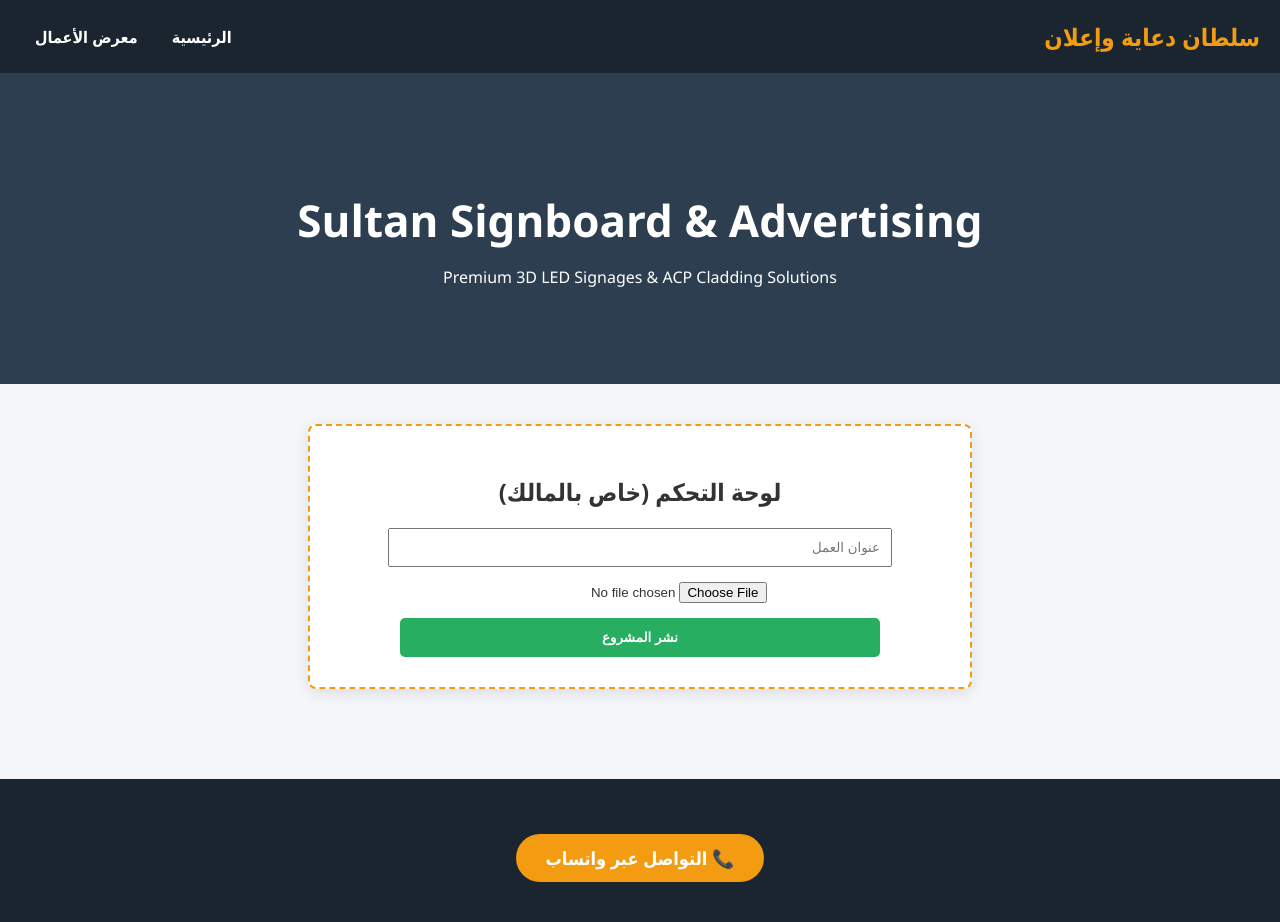
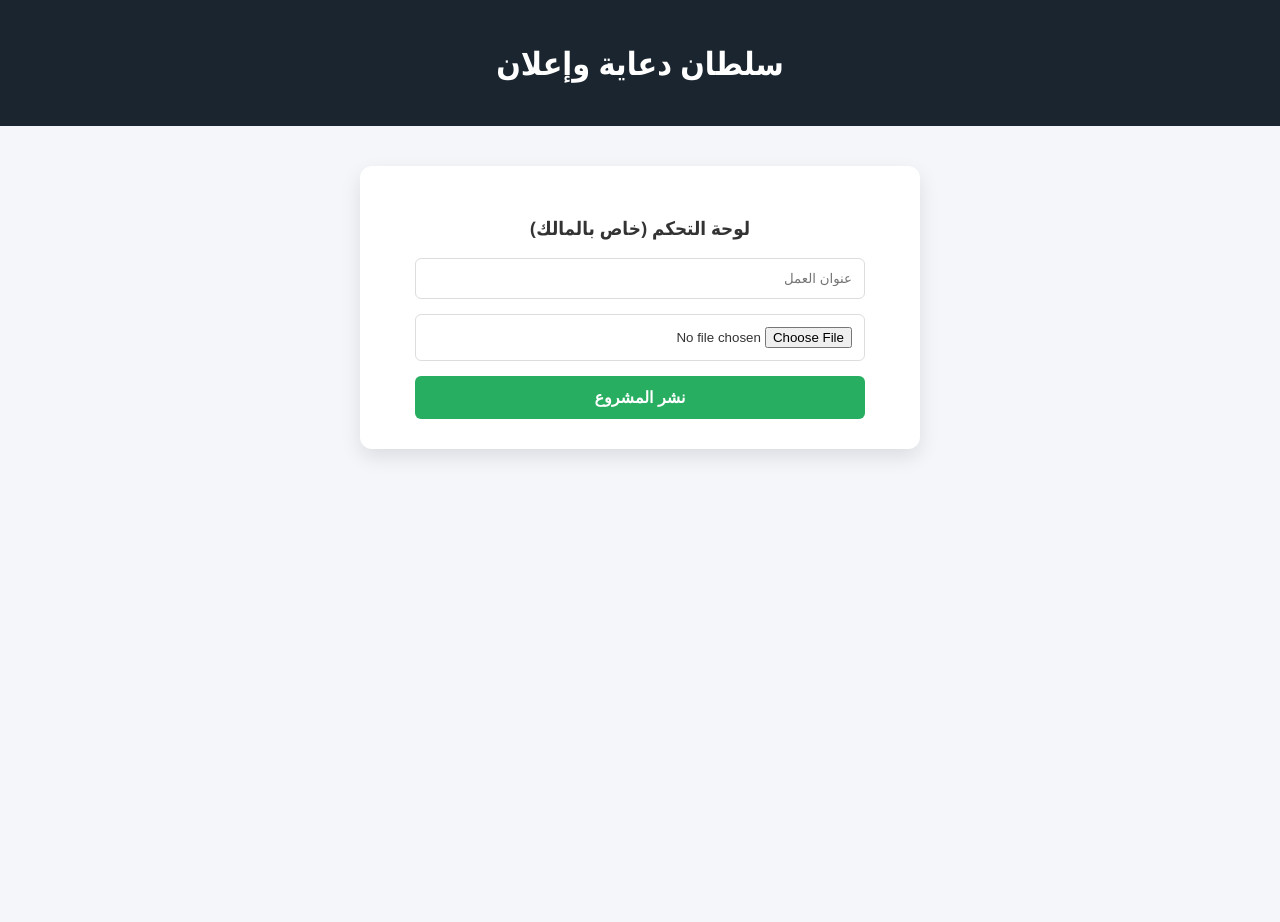
Before and after one commit to HUssain001122/Sultan.Signs, a plain HTML site: page index.html in a window 1280 px wide. After the commit the page ends 800 px from the top, so only its background shows below. Drawn offline with Linux system fonts and the light colour scheme.

Commit message:
Update index.html

```diff
--- a/index.html
+++ b/index.html
@@ -1,86 +1,51 @@
 <!DOCTYPE html>
-<html lang="ae" dir="rtl">
+<html lang="ar" dir="rtl">
 <head>
     <meta charset="UTF-8">
     <meta name="viewport" content="width=device-width, initial-scale=1.0">
-    <title>Sultan Signboard & Advertising | سلطان دعاية وإعلان</title>
+    <title>Sultan Signboard & Advertising</title>
     <style>
-        body {
-            font-family: 'Segoe UI', Tahoma, Geneva, Verdana, sans-serif;
-            margin: 0;
-            padding: 0;
-            background-color: #f4f6f9;
-            color: #333;
+        body { font-family: 'Segoe UI', Tahoma, sans-serif; margin: 0; background-color: #f4f6f9; color: #333; }
+        header { background-color: #1a252f; color: white; padding: 20px; text-align: center; }
+
+        .upload-section {
+            background-color: white; max-width: 500px; margin: 40px auto; padding: 30px;
+            border-radius: 12px; box-shadow: 0 8px 20px rgba(0,0,0,0.1); text-align: center;
         }
-        header {
-            background-color: #1a252f;
-            color: white;
-            padding: 20px;
-            display: flex;
-            justify-content: space-between;
-            align-items: center;
+
+        input[type="text"], input[type="file"] {
+            width: 90%; padding: 12px; margin-bottom: 15px; border: 1px solid #ddd;
+            border-radius: 6px; box-sizing: border-box;
         }
-        .logo { font-size: 24px; font-weight: bold; color: #f39c12; }
-        nav a { color: white; text-decoration: none; margin: 0 15px; font-weight: bold; }
-        .hero { background-color: #2c3e50; color: white; text-align: center; padding: 80px 20px; }
-        .hero h1 { font-size: 44px; margin-bottom: 10px; }
 
-        .upload-section { background-color: white; max-width: 600px; margin: 40px auto; padding: 30px; border-radius: 8px; box-shadow: 0 4px 15px rgba(0,0,0,0.1); text-align: center; border: 2px dashed #f39c12; }
-        .upload-btn { background-color: #27ae60; color: white; padding: 12px 25px; border: none; border-radius: 5px; cursor: pointer; font-weight: bold; width: 80%; }
+        .upload-btn {
+            background-color: #27ae60; color: white; padding: 12px 25px; border: none;
+            border-radius: 6px; cursor: pointer; width: 90%; font-size: 16px; font-weight: bold;
+        }
+        .upload-btn:hover { background-color: #219150; }
 
-        .gallery-container { max-width: 1200px; margin: 40px auto; padding: 0 20px; }
-        .grid { display: grid; grid-template-columns: repeat(auto-fill, minmax(280px, 1fr)); gap: 20px; }
-        .card { background: white; border-radius: 8px; overflow: hidden; box-shadow: 0 4px 6px rgba(0,0,0,0.05); text-align: center; cursor: pointer; transition: transform 0.2s; }
-        .card:hover { transform: translateY(-5px); }
-        .card img { width: 100%; height: 250px; object-fit: cover; }
-        .card-text { padding: 15px; font-weight: bold; }
-
-        /* Modal Styles */
-        .modal { display: none; position: fixed; z-index: 1000; padding-top: 50px; left: 0; top: 0; width: 100%; height: 100%; background-color: rgba(0,0,0,0.9); }
-        .modal-content { margin: auto; display: block; max-width: 80%; max-height: 80%; border-radius: 5px; }
-        .close { position: absolute; top: 20px; right: 35px; color: #f1f1f1; font-size: 40px; cursor: pointer; }
-
-        footer { background-color: #1a252f; color: white; text-align: center; padding: 40px 20px; margin-top: 50px; }
-        .contact-btn { display: inline-block; background-color: #f39c12; color: white; padding: 12px 30px; text-decoration: none; border-radius: 25px; font-size: 18px; font-weight: bold; margin-top: 15px; }
+        .gallery-container { max-width: 1000px; margin: 40px auto; padding: 0 20px; }
+        .grid { display: grid; grid-template-columns: repeat(auto-fill, minmax(250px, 1fr)); gap: 20px; }
+        .card { background: white; padding: 10px; border-radius: 10px; box-shadow: 0 4px 6px rgba(0,0,0,0.1); }
+        .card img { width: 100%; height: 200px; object-fit: cover; border-radius: 5px; }
     </style>
 </head>
 <body>
 
     <header>
-        <div class="logo">سلطان دعاية وإعلان</div>
-        <nav>
-            <a href="#">الرئيسية</a>
-            <a href="#gallery">معرض الأعمال</a>
-        </nav>
+        <h1>سلطان دعاية وإعلان</h1>
     </header>
 
-    <section class="hero">
-        <h1>Sultan Signboard & Advertising</h1>
-        <p>Premium 3D LED Signages & ACP Cladding Solutions</p>
+    <section class="upload-section">
+        <h3>لوحة التحكم (خاص بالمالك)</h3>
+        <input type="text" id="projectTitle" placeholder="عنوان العمل">
+        <input type="file" id="projectImage" accept="image/*">
+        <button class="upload-btn" onclick="secureUpload()">نشر المشروع</button>
     </section>
 
-    <section class="upload-section" id="upload">
-        <h2>لوحة التحكم (خاص بالمالك)</h2>
-        <form id="uploadForm" style="display: flex; flex-direction: column; gap: 15px; align-items: center; margin-top: 20px;">
-            <input type="text" id="projectTitle" placeholder="عنوان العمل" style="width: 80%; padding: 10px;" required>
-            <input type="file" id="projectImage" accept="image/*" required>
-            <button type="button" onclick="secureUpload()" class="upload-btn">نشر المشروع</button>
-        </form>
-    </section>
-
-    <section class="gallery-container" id="gallery">
-        <div class="grid" id="galleryGrid">
-            </div>
-    </section>
-
-    <div id="myModal" class="modal">
-        <span class="close" onclick="document.getElementById('myModal').style.display='none'">&times;</span>
-        <img class="modal-content" id="fullImage">
+    <div class="gallery-container">
+        <div class="grid" id="galleryGrid"></div>
     </div>
-
-    <footer>
-        <a href="https://wa.me/966590479533" class="contact-btn">📞 التواصل عبر واتساب</a>
-    </footer>
 
     <script>
         function secureUpload() {
@@ -96,21 +61,14 @@
                     var grid = document.getElementById('galleryGrid');
                     var newCard = document.createElement('div');
                     newCard.className = 'card';
-                    newCard.innerHTML = `<img src="${e.target.result}" onclick="openModal(this.src)"> <div class="card-text">${title}</div>`;
-                    grid.insertBefore(newCard, grid.firstChild);
+                    newCard.innerHTML = `<img src="${e.target.result}"> <p>${title}</p>`;
+                    grid.prepend(newCard); // تازہ کام سب سے پہلے دکھانے کے لیے
                 }
                 reader.readAsDataURL(fileInput.files[0]);
             } else {
                 alert("رمز المرور خاطئ!");
             }
         }
-
-        function openModal(src) {
-            var modal = document.getElementById('myModal');
-            var modalImg = document.getElementById('fullImage');
-            modal.style.display = "block";
-            modalImg.src = src;
-        }
     </script>
 </body>
 </html>
```
